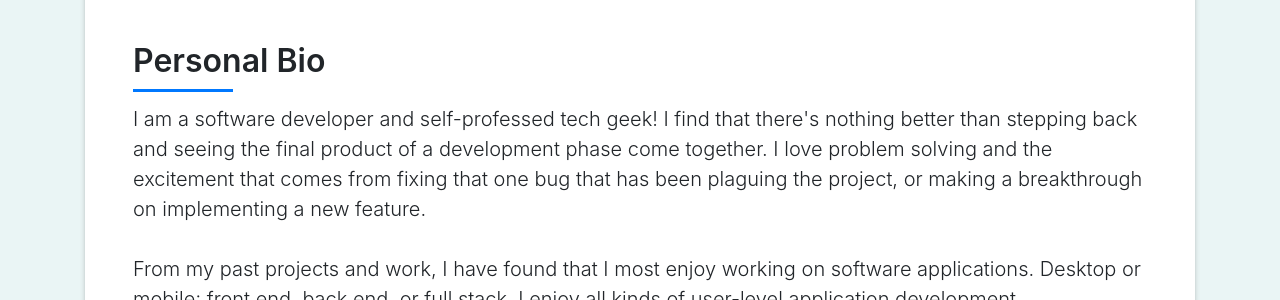
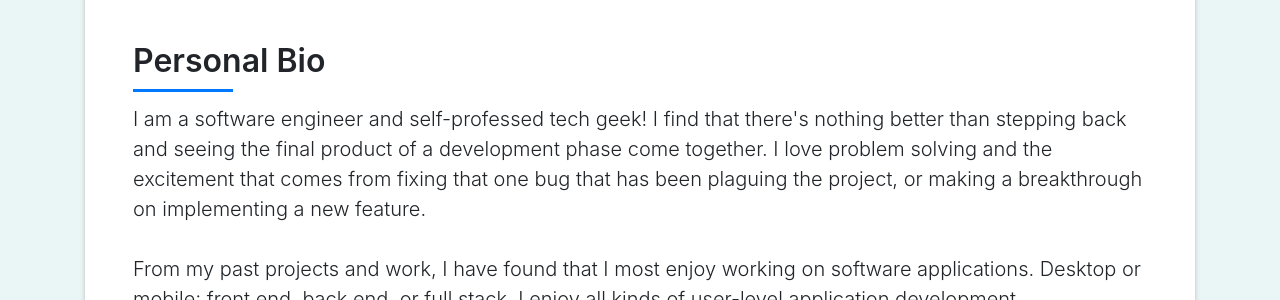
Before and after one commit to harrisonturley/harrisonturley.github.io, a Jekyll site: the page built from index.html, in a window 1280 px wide and 900 px high, scrolled down 1169 px. Shown: the part 153-453 px from the top of the window. Built offline with Jekyll 4.4.1, drawn with Linux system fonts in a browser that asks for light colours; some web fonts are replaced.

Commit message:
Fix summary

```diff
--- a/_config.yml
+++ b/_config.yml
@@ -17,7 +17,7 @@ name:                 "Harrison Turley"
 avatar:               "true"
 email:                "harrison.turley.1998@gmail.com"
 personal_title:       "3rd Year Computer Engineering Student"
-summary:              "I am a software developer and self-professed tech geek! I find that there's nothing better than stepping back and seeing the final product of a development phase come together. I love problem solving and the excitement that comes from fixing that one bug that has been plaguing the project, or making a breakthrough on implementing a new feature.<br/><br/>From my past projects and work, I have found that I most enjoy working on software applications. Desktop or mobile; front end, back end, or full stack, I enjoy all kinds of user-level application development.<br/><br/>I am a huge fan of coding collaboratively and working out loud. I love hearing about the challenges that my teammates are tackling and seeing where I can help them.<br/><br/>If you would like to chat, I am always interested in talking to new people with shared interests! "
+summary:              "I am a software engineer and self-professed tech geek! I find that there's nothing better than stepping back and seeing the final product of a development phase come together. I love problem solving and the excitement that comes from fixing that one bug that has been plaguing the project, or making a breakthrough on implementing a new feature.<br/><br/>From my past projects and work, I have found that I most enjoy working on software applications. Desktop or mobile; front end, back end, or full stack, I enjoy all kinds of user-level application development.<br/><br/>I am a huge fan of coding collaboratively and working out loud. I love hearing about the challenges that my teammates are tackling and seeing where I can help them.<br/><br/>If you would like to chat, I am always interested in talking to new people with shared interests! "
 
 experience_toggle:    true
 education_toggle:     true
```
